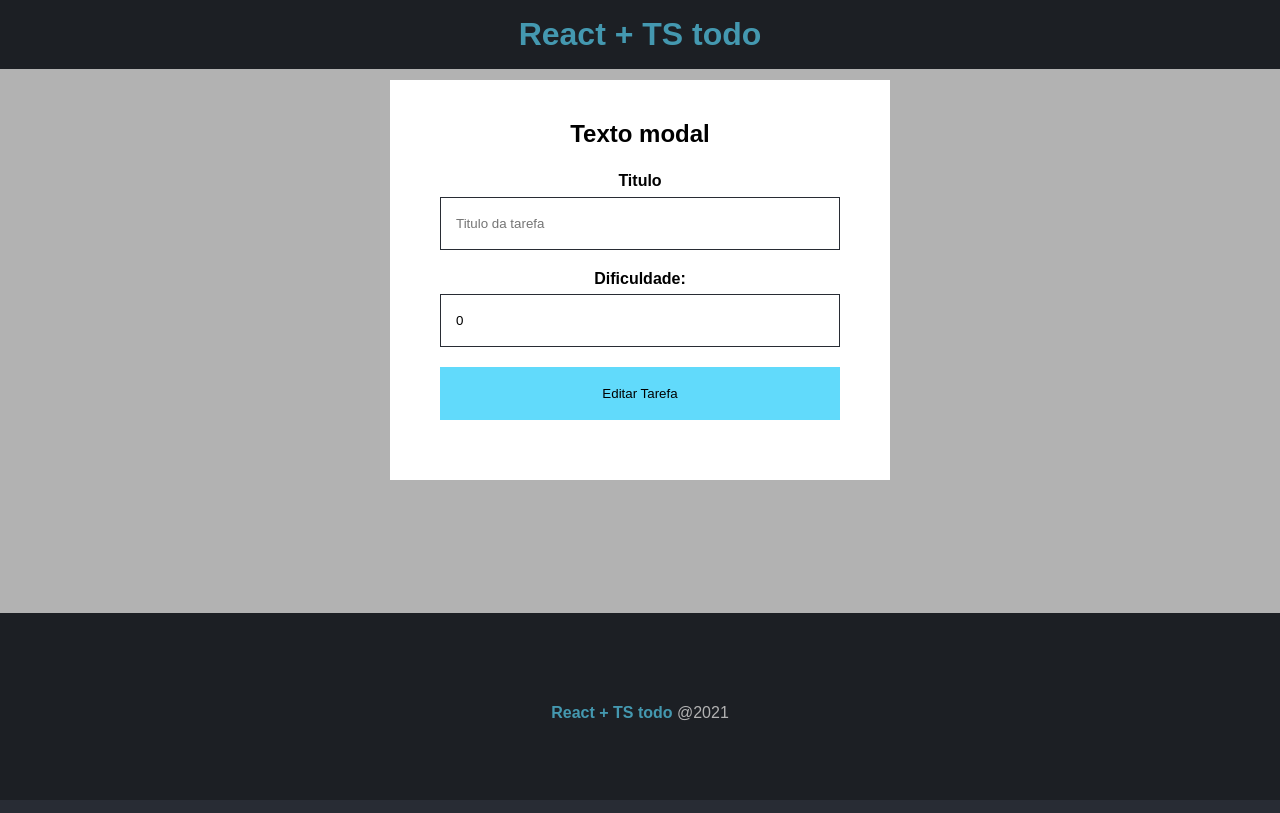
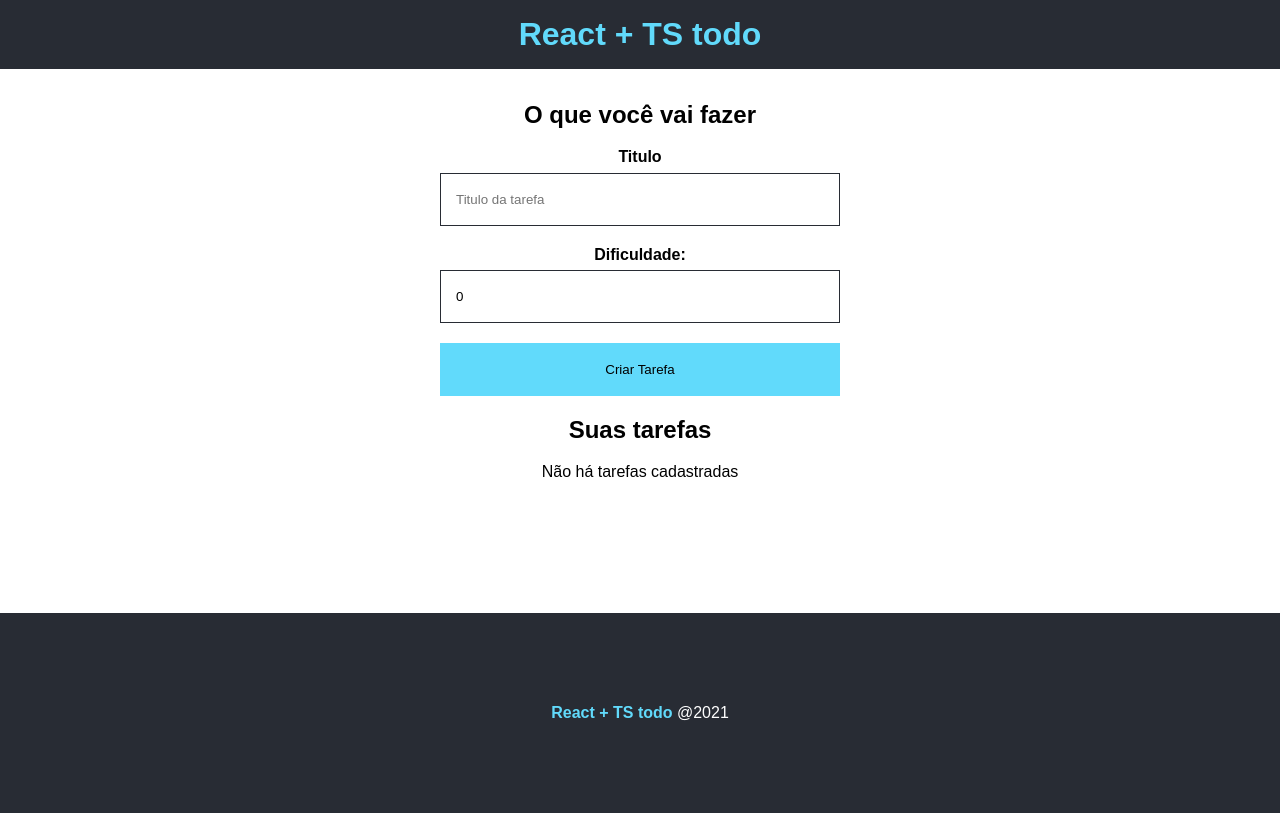
Before and after one commit to giclayne/todo-react, a React (Create React App) app: page / in a window 1280 px wide. Built offline with nearby package versions, Linux system fonts and the light colour scheme; the HTML template or start-up script is replaced by a standard one.

Commit message:
evento para fechar modal

```diff
--- a/src/components/Modal.tsx
+++ b/src/components/Modal.tsx
@@ -6,9 +6,14 @@ type Props = {
 }
 
 const Modal = ({children}: Props) => {
+
+    const closeModal = (e:React.MouseEvent): void =>{
+        const modal = document.querySelector("#modal")
+        modal!.classList.add("hide")
+    }
   return (
-    <div id="modal">
-        <div className={styles.fade}></div>
+    <div id="modal" className='hide'>
+        <div className={styles.fade} onClick={closeModal}></div>
         <div className={styles.modal}>
             <h2>Texto modal</h2>
             {children}
```
